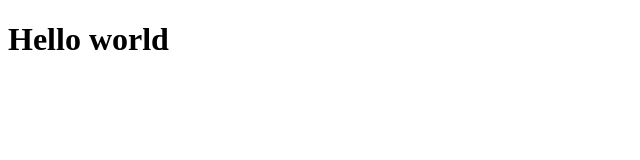
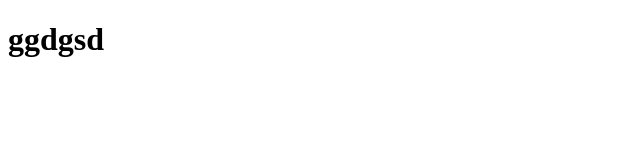
Before and after one commit to Abdikaremdirham/Webdev, a plain HTML site: page index.html in a window 1280 px wide. Shown: the whole page, without its empty margins (0-640 px from the left). Drawn offline with Linux system fonts and the light colour scheme.

Commit message:
Update index.html

```diff
--- a/index.html
+++ b/index.html
@@ -5,6 +5,7 @@
 </head>
 <title> </title>
 <body>
-    <h1>Hello world</h1>
+    <h1>ggdgsd</h1>
+
 </body>
 </html>
```
